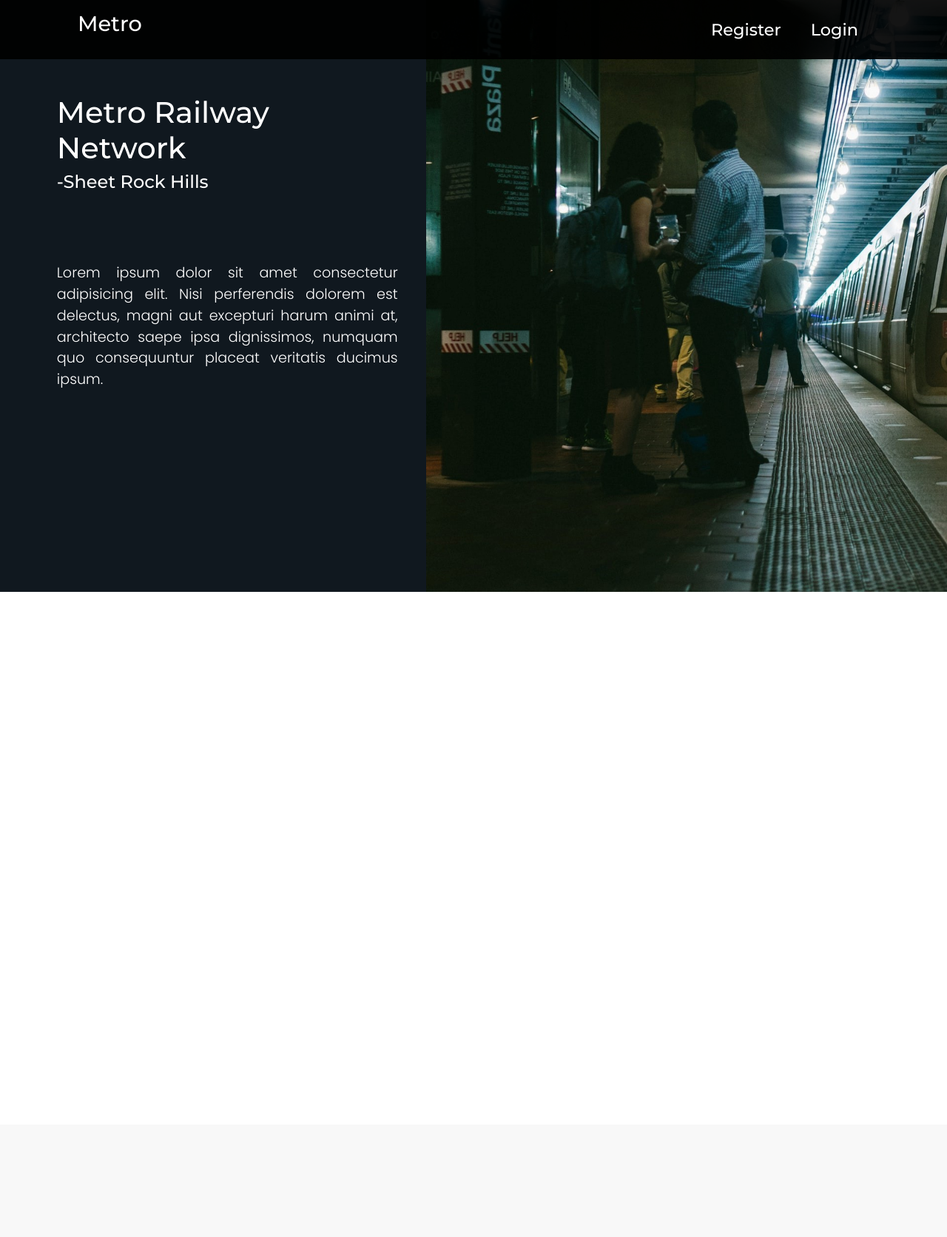
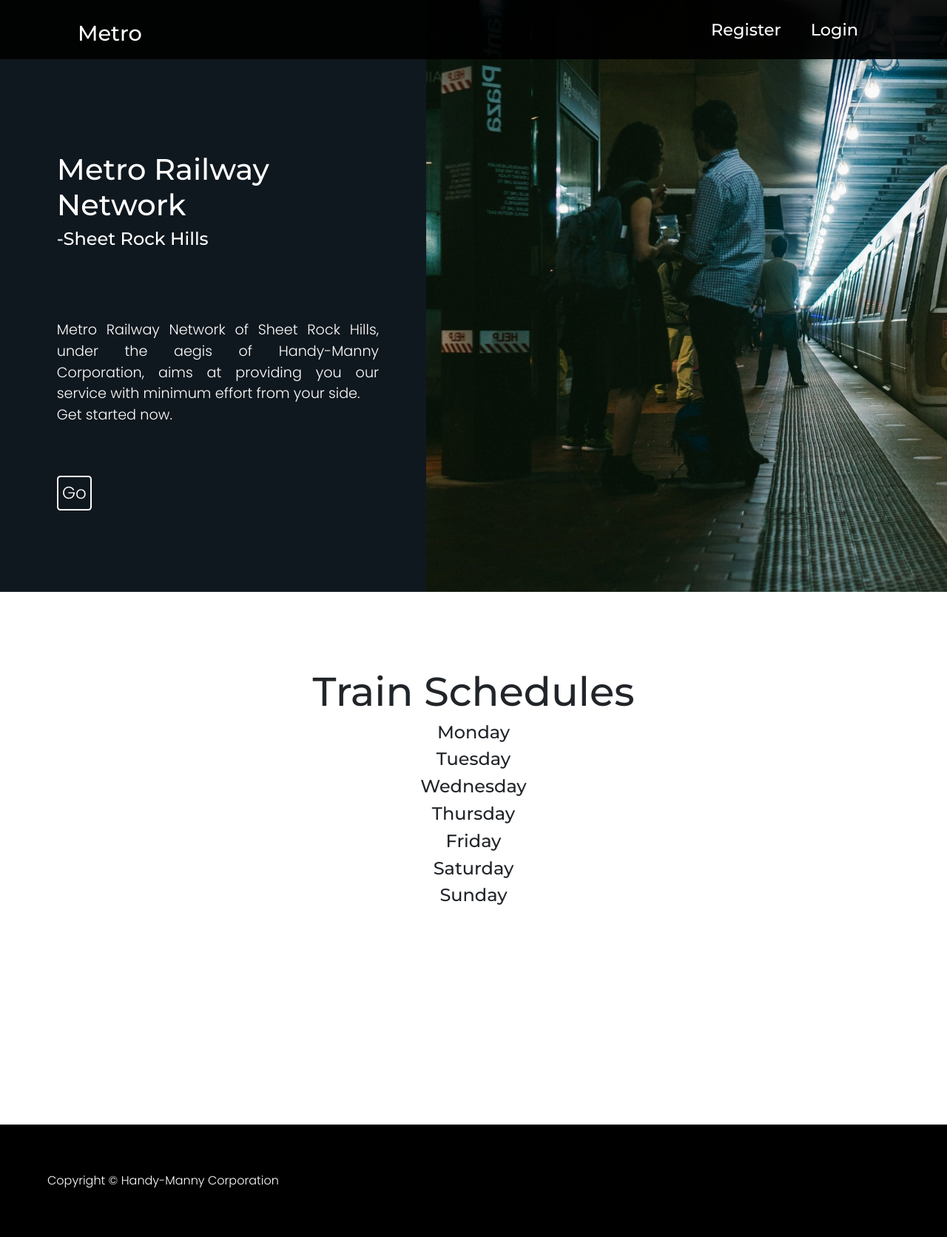
Before and after one commit to arnav0103/Byte, a Flask app: page / in a window 1280 px wide; the page is wider, and only the part inside the window is pictured. Shown: that part at 74% size. Before the commit the page ends 800 px from the top of that part, so only its background shows below. Run offline with Flask 2, Linux system fonts and the light colour scheme; some libraries are stand-ins or nearby versions.

Commit message:
img change

```diff
--- a/Bytes/static/remote.css
+++ b/Bytes/static/remote.css
@@ -40,12 +40,14 @@ nav .logo {
     padding: 0;
     font-family: 'Montserrat', sans-serif;
     font-size: 180%;
-
+    line-height: 60px;
 
 }
 nav.white .logo {
     float: left;
     color: black;
+    line-height: 40px;
+
 }
 
 nav ul{
@@ -95,8 +97,8 @@ nav.white .links:hover{
     width: 45%;
     height: 100%;
     padding-left: 6%;
-    padding-top: 10%;
-    padding-right: 3%;
+    padding-top: 16%;
+    padding-right: 5%;
     font-size: larger;
 }
 #right{
@@ -168,6 +170,7 @@ slider {
     height: 90vh;
     width: 100%;
     background-color: white;
+    padding: 8%;
 }
 .form-group{
     margin-top: 1%;
@@ -183,3 +186,20 @@ slider {
 .change:hover{
     background-color: black;
 }
+#footer{
+    width: 100%;
+    height: max-content;
+    padding: 5%;
+    background-color: black;
+    color: white;
+}
+#week{
+    display: inline-block;
+}
+#day{
+    margin: 2%;
+
+}
+a:hover{
+    text-decoration: none;
+}
--- a/Bytes/templates/base.htm
+++ b/Bytes/templates/base.htm
@@ -39,9 +39,10 @@
       </div>
   </nav> -->
   <nav>
+    <a href="{{url_for('index')}}">
     <h1 class="logo" >
       Metro
-    </h1>
+    </h1></a>
 
      <ul>
       {%if current_user.is_authenticated%}
--- a/Bytes/templates/index.htm
+++ b/Bytes/templates/index.htm
@@ -17,8 +17,12 @@
         <h1>Metro Railway Network</h1>
         <h4>-Sheet Rock Hills</h4>
         <br><br><br>
-        <p style="text-align: justify;">Lorem ipsum dolor sit amet consectetur adipisicing elit. Nisi perferendis dolorem est delectus, magni aut excepturi harum animi at, architecto saepe ipsa dignissimos, numquam quo consequuntur placeat veritatis ducimus ipsum.</p>
-
+        <p style="text-align: justify;">
+        Metro Railway Network of Sheet Rock Hills, under the aegis of Handy-Manny Corporation, aims at providing you our service
+        with minimum effort from your side.<br>
+        Get started now.
+        </p> <br><br>
+        <a href="#about" style="font-size: larger; padding: 1.2%; border-radius: 10%; color: white; background: transparent; border: 2px solid white;">Go</a>
     </div>
     <div id="right">
         <slider>
@@ -30,6 +34,34 @@
     </div>
 </div>
 <div id="about">
-
+<center>
+    <h1 style="font-size: 340%;">Train Schedules</h1>
+    <div id="week">
+        <div class="day">
+            <h4>Monday</h4>
+        </div>
+        <div class="day">
+            <h4>Tuesday</h4>
+        </div>
+        <div class="day">
+            <h4>Wednesday</h4>
+        </div>
+        <div class="day">
+            <h4>Thursday</h4>
+        </div>
+        <div class="day">
+            <h4>Friday</h4>
+        </div>
+        <div class="day">
+            <h4>Saturday</h4>
+        </div>
+        <div class="day">
+            <h4>Sunday</h4>
+        </div>
+    </div>
+</center>
+</div>
+<div id="footer">
+    Copyright &copy; Handy-Manny Corporation
 </div>
 {%endblock%}
--- a/Bytes/templates/login.htm
+++ b/Bytes/templates/login.htm
@@ -15,7 +15,7 @@
     <div class="form-group">
       {{form.password.label}}{{form.password(class = 'form-control col-md-6' ,placeholder="Password" )}}
     </div>
-    <div class="form-group">
+    <div class="form-group" style="margin-top: 3%;">
       {{form.submit(class ="btn btn-primary change")}}
     </div>
   </form>
--- a/Bytes/templates/register.htm
+++ b/Bytes/templates/register.htm
@@ -55,7 +55,8 @@
         {%endfor%}
       {%endif%}
     </div>
-    <div class="form-group">
+
+    <div class="form-group" style="margin-top: 3%;">
       {{form.submit(class ="btn btn-primary change")}}
     </div>
 
```
Also changed, not shown: Bytes/static/four.jpg, Bytes/static/two.jpg.
